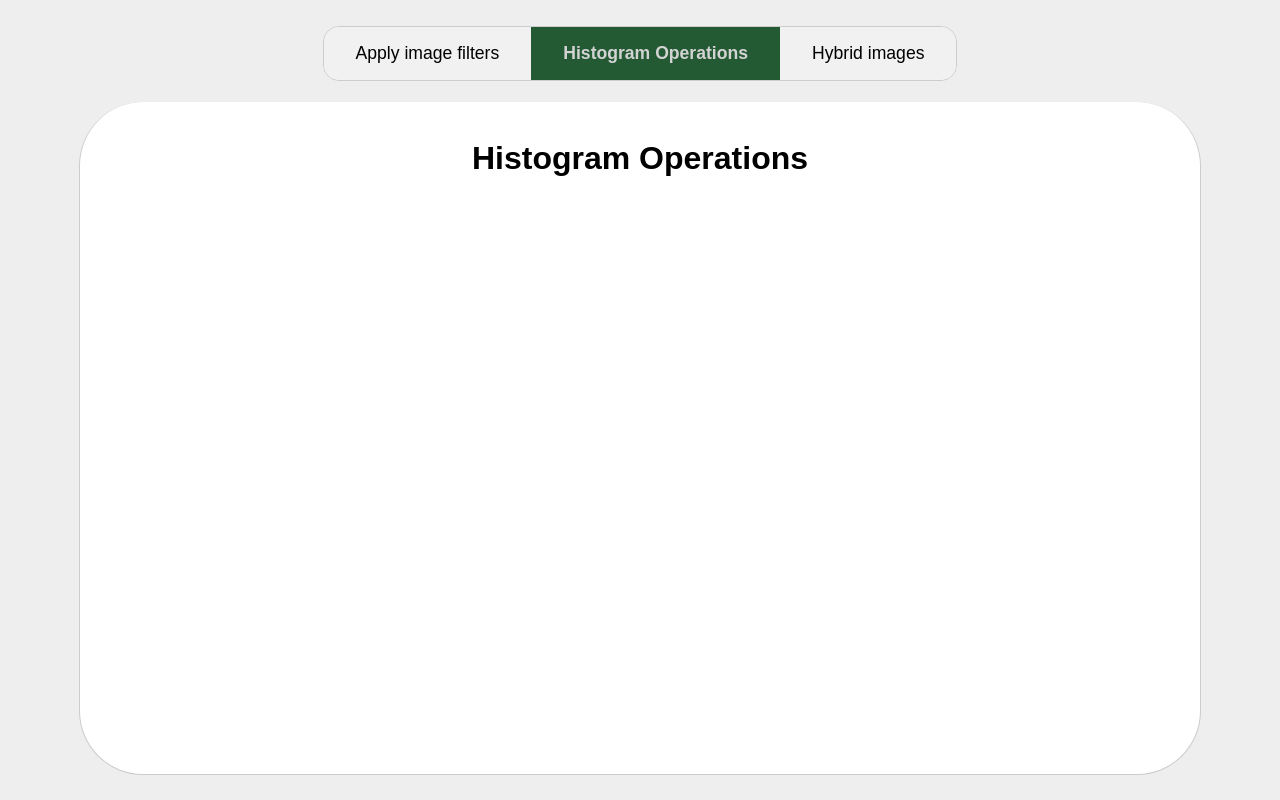
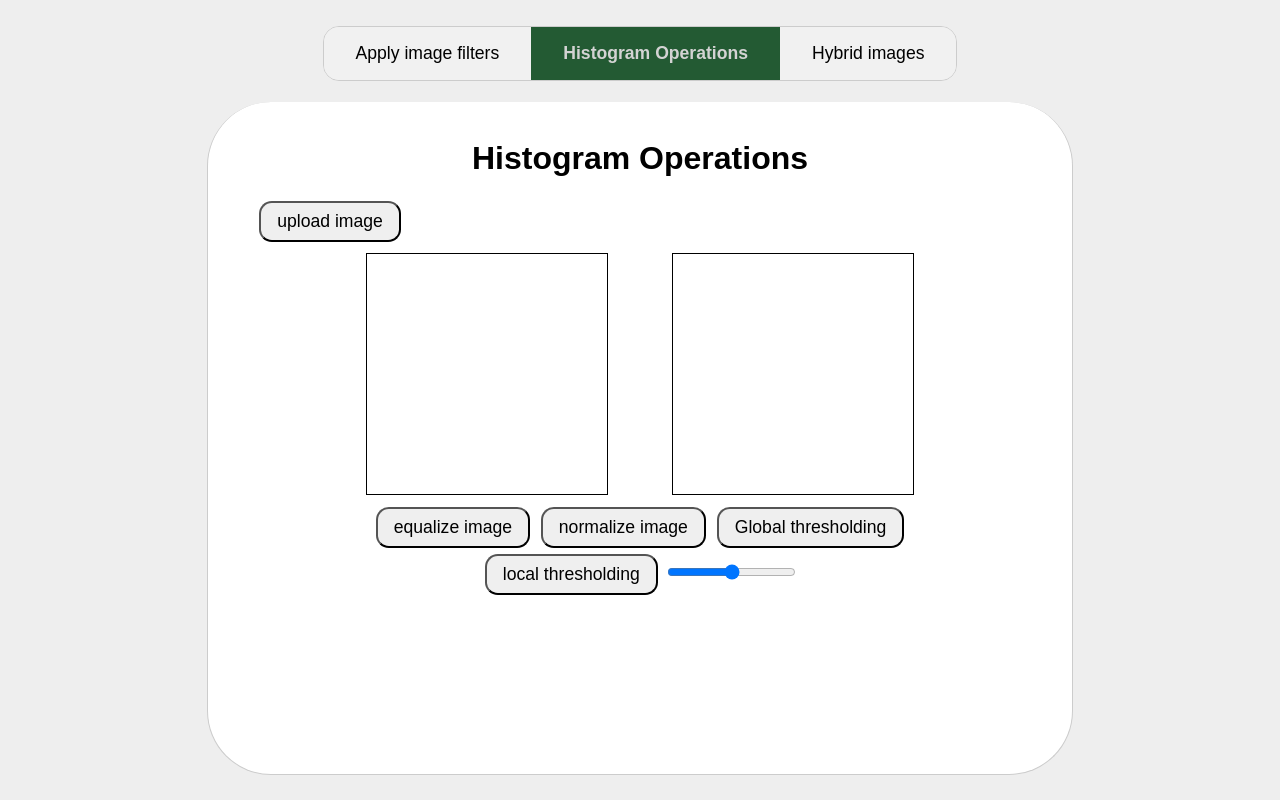
Before and after one commit to Sherif-2001/Computer_Vision_Task1, a Python web app: template templates/index.html in a window 1280 px wide, after a click on "Histogram Operations". Run offline with Jinja, Linux system fonts and the light colour scheme; the template is opened without the code that fills it, so the values that code supplies are empty; some libraries are stand-ins or nearby versions.

Commit message:
tabs done

```diff
--- a/static/css/index.css
+++ b/static/css/index.css
@@ -21,11 +21,15 @@ select {
     font-weight: bold;
     width: 12vw;
 }
+input[type="range"]{
+    background-color: #235a33;
+}
 button {
     padding: 0.5rem 1rem;
     border-radius: 0.8rem;
     transition: 0.3s;
     margin: 0.2rem 0.2rem;
+    font-size: 1.1rem;
 }
 button:hover{
     background-color: #235a33;
@@ -88,7 +92,7 @@ color: #d3d3d3;
 .tabcontent {
     display: none;
     height:80vh;
-    width: 80vw;
+    width: 60vw;
     margin: auto;
     padding: 6px 12px;
     border: 1px solid #ccc;
--- a/templates/index.html
+++ b/templates/index.html
@@ -56,10 +56,34 @@
     <div id="histogram" class="tabcontent">
         <!-- Tab for frequency filters -->
         <h1>Histogram Operations</h1>
+        <button>upload image</button>
+
+        <div class="input-output">
+            <!-- input image -->
+                <div id="input_img" class="img"></div>
+            <!-- output image  -->
+                <div id="output_img" class="img"></div>
+        </div>
+        <div class="options">
+            <button>equalize image</button>
+            <button>normalize image</button>
+            <button>Global thresholding</button>
+            <br>
+            <button>local thresholding</button>
+            <input type="range" min="2" max="20" step="1">
+        </div>
     </div>
 
     <div id="hybrid" class="tabcontent">
         <h1>Hybrid images</h1>
+        <button>upload image</button>
+        <div class="input-output">
+            <!-- input image -->
+                <div id="input_img1" class="img"></div>
+            <!-- output image  -->
+                <div id="input_img2" class="img"></div>
+        </div>
+
     </div>
 </body>
 
```
